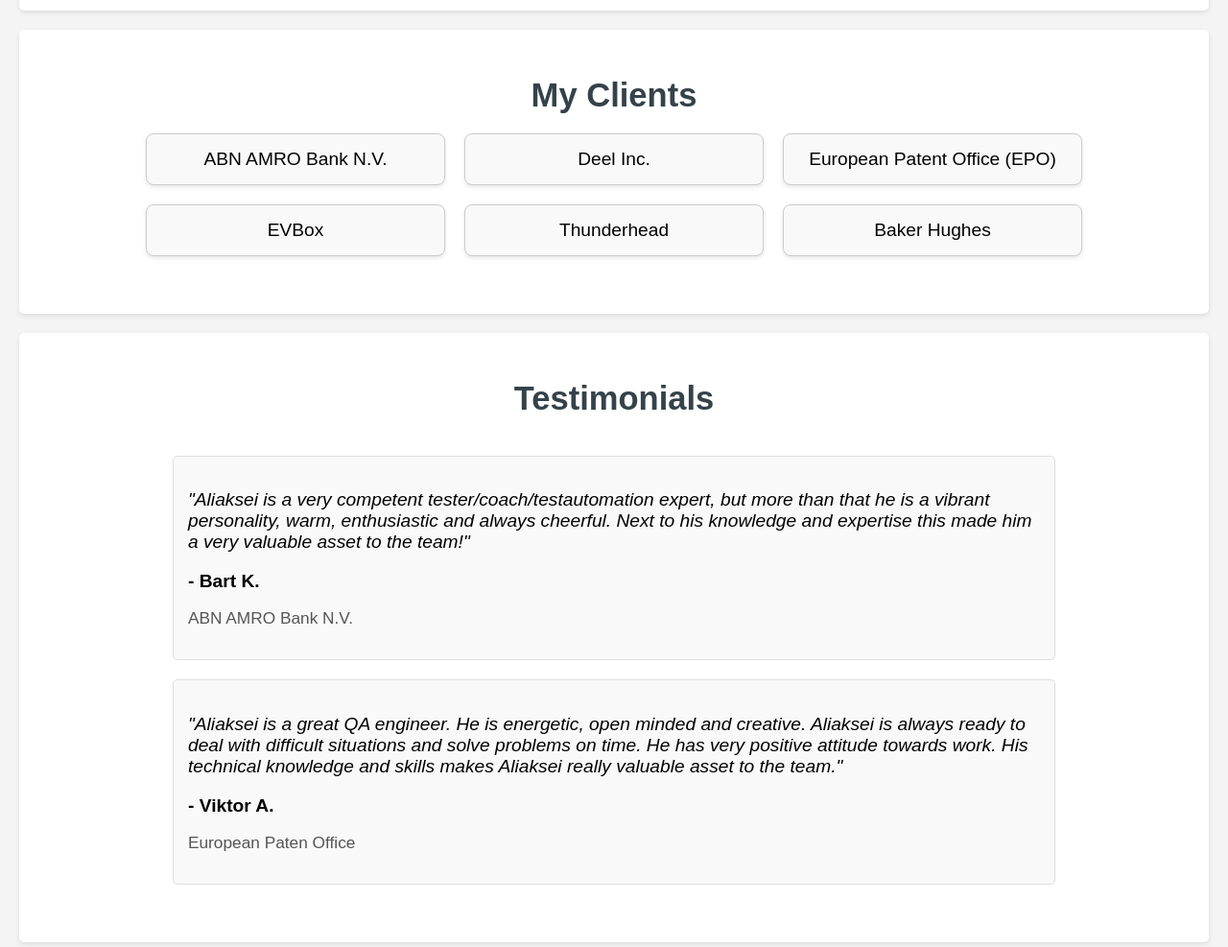
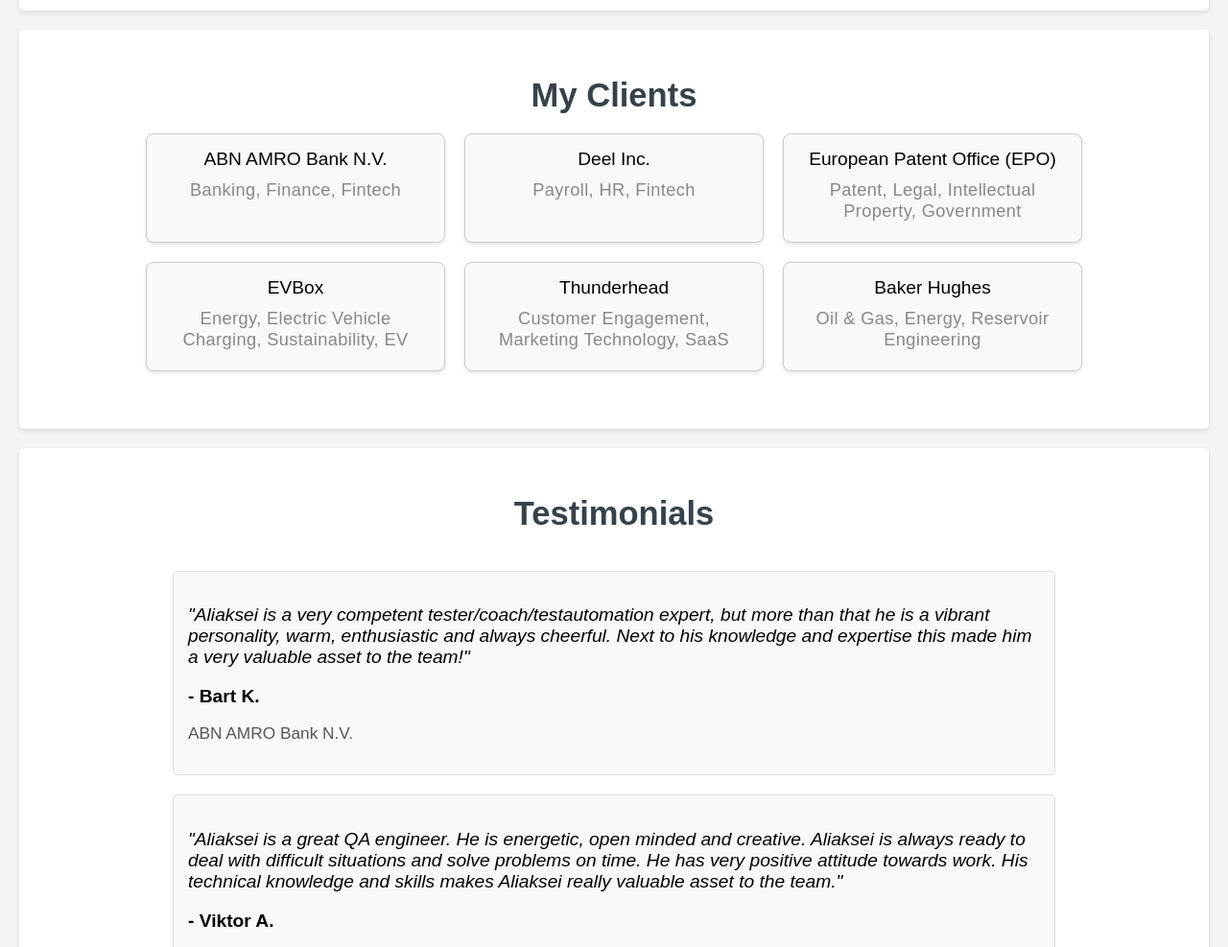
Before and after one commit to abulat/freelancer-portfolio, a plain HTML site: page src/index.html in a window 1280 px wide. Shown: the part 2240-3227 px from the top of the page at 96% size. Drawn offline with Linux system fonts and the light colour scheme.

Commit message:
adding domains

```diff
--- a/src/css/styles.css
+++ b/src/css/styles.css
@@ -499,3 +499,12 @@
 .clients-popup-content .close-button:hover {
     color: #007bff;
 }
+
+.client-domain {
+    color: #888;
+    font-size: 0.95em;
+    margin-bottom: 6px;
+    margin-top: 10px;
+    display: block;
+    letter-spacing: 0.02em;
+}
--- a/src/index.html
+++ b/src/index.html
@@ -123,12 +123,36 @@
     <section id="clients">
         <h2>My Clients</h2>
         <div class="clients-container">
-            <div class="client-box" id="client-abn-amro">ABN AMRO Bank N.V.</div>
-            <div class="client-box" id="client-deel">Deel Inc.</div>
-            <div class="client-box" id="client-epo">European Patent Office (EPO)</div>
-            <div class="client-box" id="client-evbox">EVBox</div>
-            <div class="client-box" id="client-thunderhead">Thunderhead</div>
-            <div class="client-box" id="client-bakerhughes">Baker Hughes</div>
+            <div class="client-box" id="client-abn-amro">ABN AMRO Bank N.V.
+                <div class="client-domain" style="color:#888; font-size:0.95em; margin-bottom:6px;">
+                  <!-- JS: insert client.domain.join(', ') here -->
+                </div>
+            </div>
+            <div class="client-box" id="client-deel">Deel Inc.
+                <div class="client-domain" style="color:#888; font-size:0.95em; margin-bottom:6px;">
+                  <!-- JS: insert client.domain.join(', ') here -->
+                </div>
+            </div>
+            <div class="client-box" id="client-epo">European Patent Office (EPO)
+                <div class="client-domain" style="color:#888; font-size:0.95em; margin-bottom:6px;">
+                  <!-- JS: insert client.domain.join(', ') here -->
+                </div>
+            </div>
+            <div class="client-box" id="client-evbox">EVBox
+                <div class="client-domain" style="color:#888; font-size:0.95em; margin-bottom:6px;">
+                  <!-- JS: insert client.domain.join(', ') here -->
+                </div>
+            </div>
+            <div class="client-box" id="client-thunderhead">Thunderhead
+                <div class="client-domain" style="color:#888; font-size:0.95em; margin-bottom:6px;">
+                  <!-- JS: insert client.domain.join(', ') here -->
+                </div>
+            </div>
+            <div class="client-box" id="client-bakerhughes">Baker Hughes
+                <div class="client-domain" style="color:#888; font-size:0.95em; margin-bottom:6px;">
+                  <!-- JS: insert client.domain.join(', ') here -->
+                </div>
+            </div>
         </div>
     </section>
 
--- a/src/js/data/clients.js
+++ b/src/js/data/clients.js
@@ -4,21 +4,21 @@
         "role": "Software Quality and CICD Coach",
         "description": "Was coaching development teams on DevOps/TestOps, test automation, integrating testing into Azure DevOps pipelines, and training engineers on Risk-based testing approach.",
         "tags": ["scrum", "qa", "test automation", "manual testing", "integration testing", "e2e testing", "test management", "test strategy", "planning", "test planning", "test execution", "test reporting", "leadership", "unit testing", "cuucumber", "BDD (Gherkin)", "java", "selenium", "webdriverio", "playwright", "ci/cd", "azure devops", "docker", "mentoring", "cucumber", "test design", "sql", "bash", "mysql", "tdd", "functional testing", "smoke testing","regression testing", "smoke testing", "security testing", "performance testing", "load testing", "scalability testing", "stress testing", "cicd workflows", "agile", "scrum", "kanban"],
-        "domain": ["banking", "finance", "fintech"]
+        "domain": ["Banking", "Finance", "Fintech"]
     },
     "client-deel": {
         "name": "Deel",
         "role": "QA Automation Tech Lead",
         "description": "Led and optimized QA and application delivery processes in a dynamic fast growing fintech environment, improving test automation and CI/CD efficiency. Defind a new hiring approach for QA roles, including interview structures, test assignments, and score cards. Mentored and coached teams on best practices in test automation, CI/CD, and Agile methodologies.",
         "tags": ["qa", "leadership", "test automation", "ci/cd", "mentoring", "drone_ci", "cici/cdcd", "webdriverio", "playwright", "TestRails", "javascript", "typescript", "mocha", "chai", "docker", "hiring", "recruitment", "interview structures", "test assignments", "score cards", "manual testing", "e2e testing", "Allure report", "team performance", "functional testing", "non-functional testing", "regression testing", "planning", "test planning", "test design", "bash", "cypress", "drone ci", "cicd workflows", "agile", "scrum", "kanban"],
-        "domain": ["Payroll", "HR",  "fintech"]
+        "domain": ["Payroll", "HR",  "Fintech"]
     },
     "client-epo": {
         "name": "European Patent Office (EPO)",
         "role": "QA Lead / Scrum Master",
         "description": "Working as a contractor for the European Patent Office I joined a new team to develop Ansera – a key departmental product. Set up agile development and QA processes, advocated for Scrum, and successfully built a high-performing team as Scrum Master. Tested and delivered multiple production releases in close collaboration with stakeholders.",
         "tags": ["scrum", "qa", "test automation", "manual testing", "integration testing", "e2e testing", "test management", "test strategy", "planning", "test planning", "test execution", "test reporting", "leadership", "unit testing", "cuucumber", "BDD (Gherkin)", "java", "selenium", "webdriverio", "playwright", "ci/cd", "azure devops", "docker", "mentoring", "cucumber", "test design", "sql", "bash", "mysql", "tdd", "functional testing", "smoke testing", "regression testing", "agile", "scrum", "scrum master", "effective refinements", "effective retrospectives" ],
-        "domain": ["patent", "legal", "intellectual property", "government"]
+        "domain": ["Patent", "Legal", "Intellectual Property", "Government"]
     },
     "client-evbox": {
         "name": "EVBox",
--- a/src/js/script.js
+++ b/src/js/script.js
@@ -282,4 +282,31 @@
     });
 
     modal.removeAttribute('data-client');
+
+    // Example for rendering a client box:
+    Object.values(window.clients).forEach(client => {
+        const clientBox = document.createElement('div');
+        clientBox.className = 'client-box';
+        clientBox.innerHTML = `
+            <strong>${client.name}</strong>
+            <div class="client-domain">
+                ${client.domain ? client.domain.join(', ') : ''}
+            </div>`;
+        // ...append clientBox to container...
+    });
+
+    // Fill in client domains
+    Object.entries(window.clients).forEach(([clientId, client]) => {
+        const box = document.getElementById(clientId);
+        if (box) {
+            const domainDiv = box.querySelector('.client-domain');
+            if (domainDiv && client.domain) {
+                // Capitalize the first letter of each domain
+                const capitalizedDomains = client.domain.map(d =>
+                    d.charAt(0).toUpperCase() + d.slice(1)
+                );
+                domainDiv.textContent = capitalizedDomains.join(', ');
+            }
+        }
+    });
 });
```
